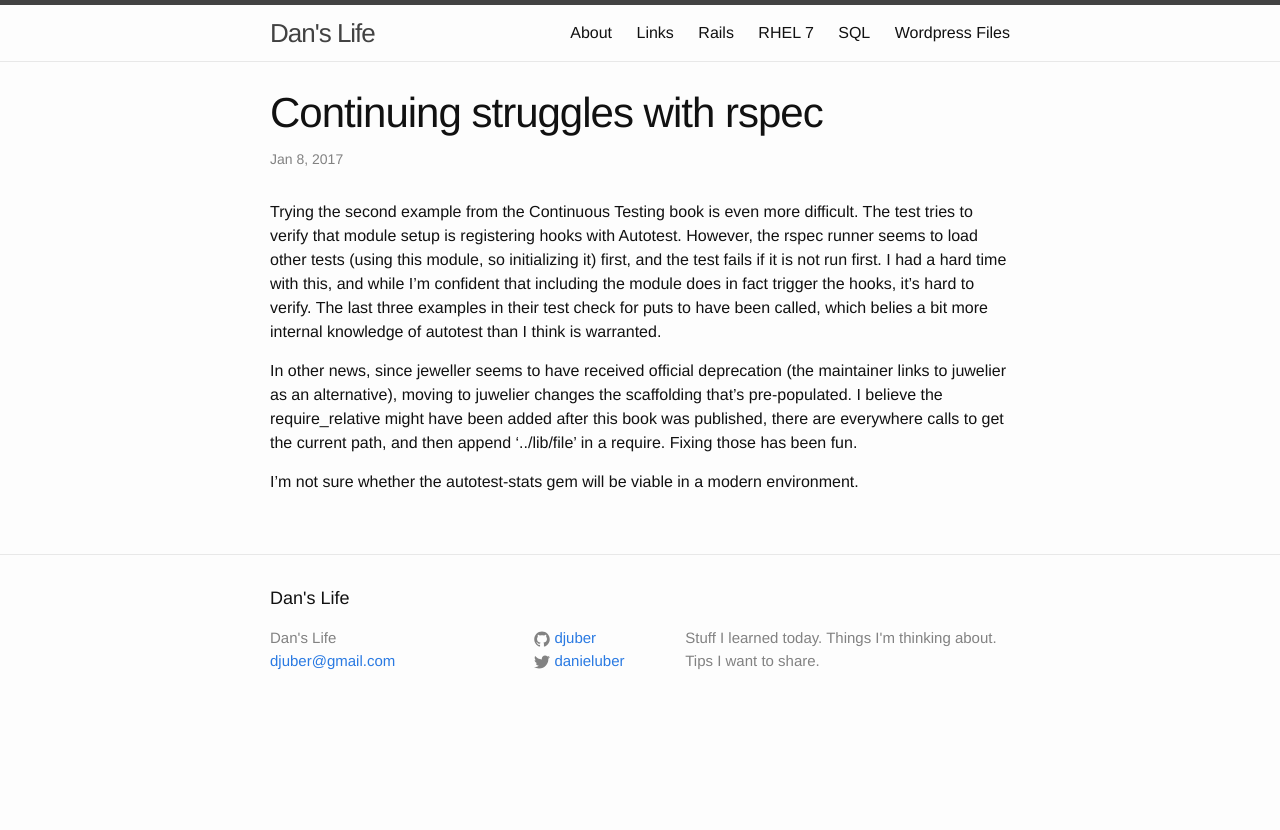
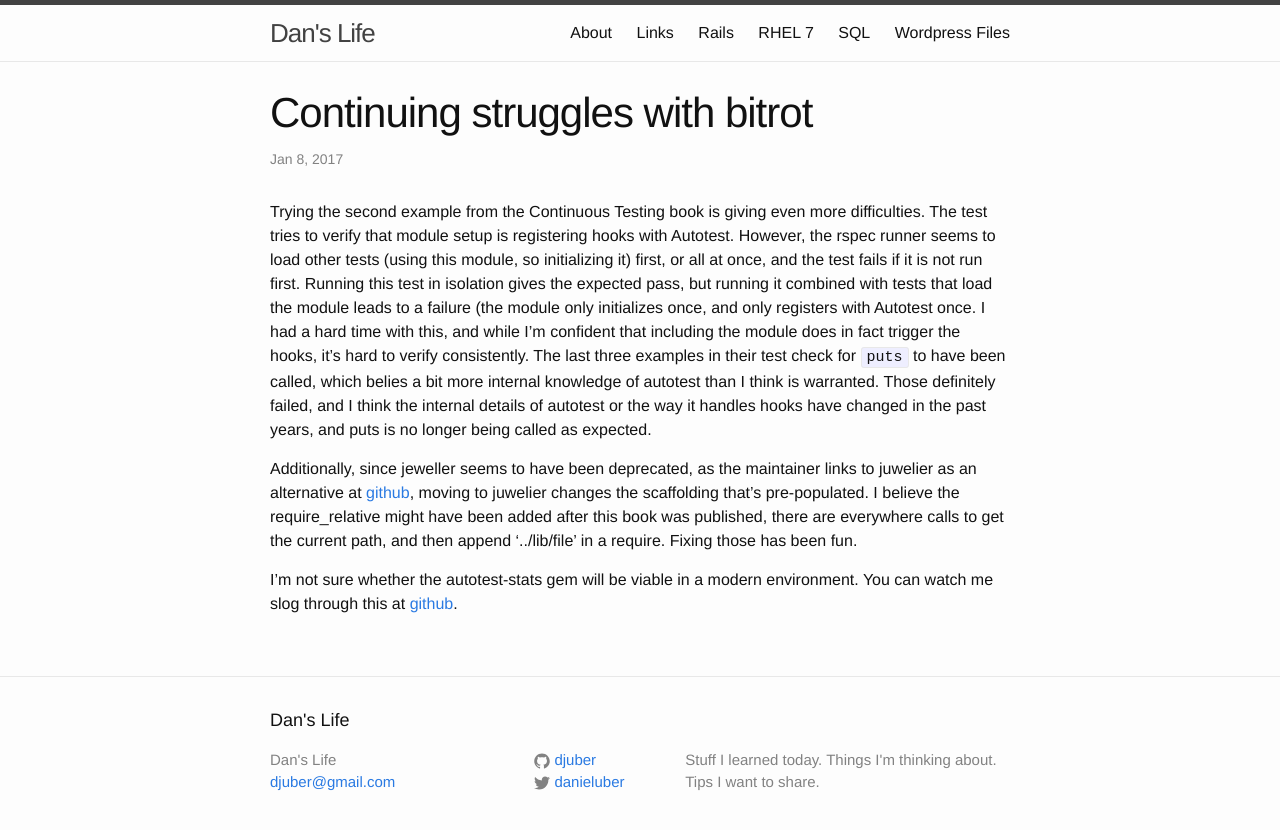
Before and after one commit to djuber/myblog, a Jekyll site: the page built from _posts/2017-01-07-Continuing-struggles-with-rspec.markdown, in a window 1280 px wide. Shown: the top 830 px of the page. Built offline with Jekyll 4.4.1, drawn with Linux system fonts in a browser that asks for light colours.

Commit message:
automated 2017-01-08-08:18:18

````diff
--- a/_posts/2017-01-07-Continuing-struggles-with-rspec.markdown
+++ b/_posts/2017-01-07-Continuing-struggles-with-rspec.markdown
@@ -1,12 +1,12 @@
 ---
 layout: post
 date: 2017-01-07 20:51 -0500
-title: Continuing struggles with rspec
+title: Continuing struggles with bitrot
 categories:
 ---
 
-Trying the second example from the Continuous Testing book is even more difficult. The test tries to verify that module setup is registering hooks with Autotest. However, the rspec runner seems to load other tests (using this module, so initializing it) first, and the test fails if it is not run first. I had a hard time with this, and while I'm confident that including the module does in fact trigger the hooks, it's hard to verify. The last three examples in their test check for puts to have been called, which belies a bit more internal knowledge of autotest than I think is warranted.
+Trying the second example from the Continuous Testing book is giving even more difficulties. The test tries to verify that module setup is registering hooks with Autotest. However, the rspec runner seems to load other tests (using this module, so initializing it) first, or all at once, and the test fails if it is not run first. Running this test in isolation gives the expected pass, but running it combined with tests that load the module leads to a failure (the module only initializes once, and only registers with Autotest once. I had a hard time with this, and while I'm confident that including the module does in fact trigger the hooks, it's hard to verify consistently. The last three examples in their test check for ```puts``` to have been called, which belies a bit more internal knowledge of autotest than I think is warranted. Those definitely failed, and I think the internal details of autotest or the way it handles hooks have changed in the past years, and puts is no longer being called as expected.
 
-In other news, since jeweller seems to have received official deprecation (the maintainer links to juwelier as an alternative), moving to juwelier changes the scaffolding that's pre-populated. I believe the require_relative might have been added after this book was published, there are everywhere calls to get the current path, and then append '../lib/file' in a require. Fixing those has been fun.
+Additionally, since jeweller seems to have been deprecated, as the maintainer links to juwelier as an alternative at [github](https://github.com/technicalpickles/jeweler), moving to juwelier changes the scaffolding that's pre-populated. I believe the require_relative might have been added after this book was published, there are everywhere calls to get the current path, and then append '../lib/file' in a require. Fixing those has been fun.
 
-I'm not sure whether the autotest-stats gem will be viable in a modern environment.
+I'm not sure whether the autotest-stats gem will be viable in a modern environment. You can watch me slog through this at [github](https://github.com/djuber/autotest-stats).
````
